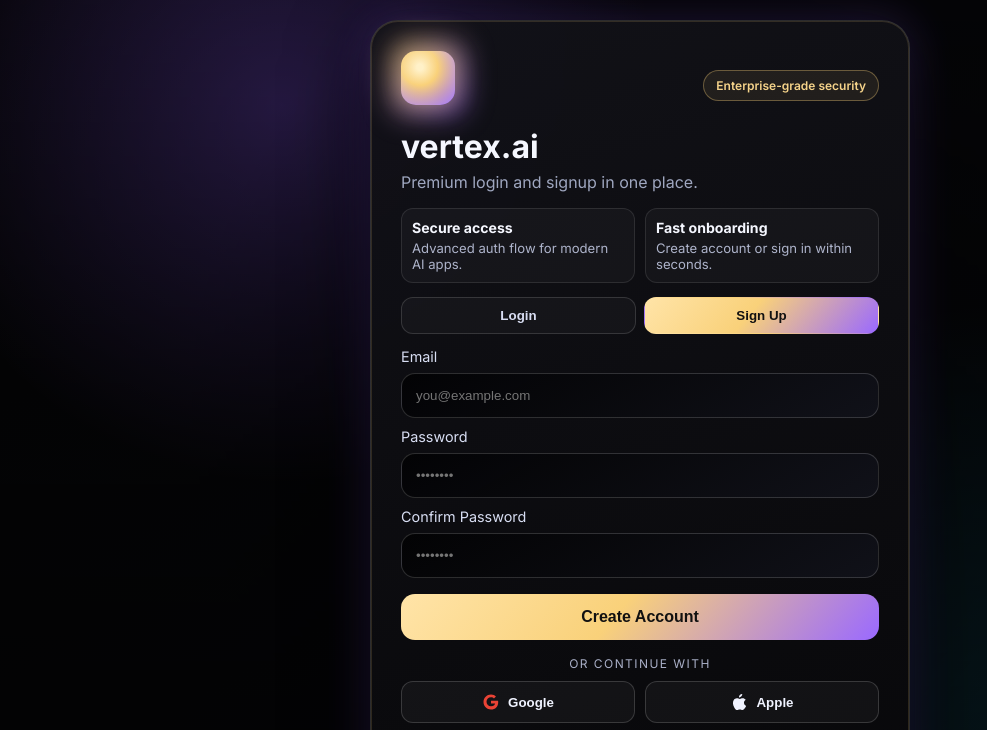
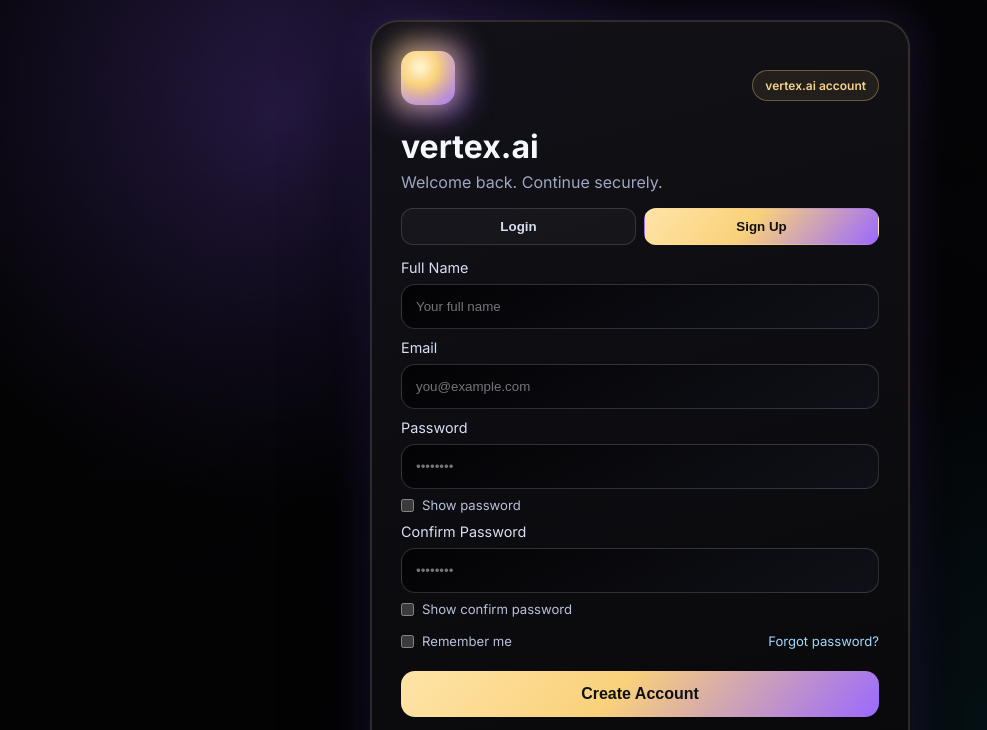
Before and after one commit to mrnikhil0018-dotcom/Vertex.ai, a plain HTML site: page index.html in a window 1280 px wide. Both pictures are taken after a click on the tab "Sign Up". Shown: the top 730 px of the page, without its empty margins (0-987 px from the left). Drawn offline with Linux system fonts and the light colour scheme.

Commit message:
Add forgot password, signup name field, and password visibility toggles

```diff
--- a/app.js
+++ b/app.js
@@ -5,6 +5,11 @@
 const submitBtn = document.getElementById('submitBtn');
 const confirmWrap = document.getElementById('confirmWrap');
 const confirmInput = document.getElementById('confirmPassword');
+const nameWrap = document.getElementById('nameWrap');
+const nameInput = document.getElementById('name');
+const passwordInput = document.getElementById('password');
+const showPassword = document.getElementById('showPassword');
+const showConfirmPassword = document.getElementById('showConfirmPassword');
 
 let mode = 'login';
 
@@ -12,16 +17,13 @@
   mode = nextMode;
   const isSignup = mode === 'signup';
 
-  if (loginTab && signupTab) {
-    loginTab.classList.toggle('active', !isSignup);
-    signupTab.classList.toggle('active', isSignup);
-    loginTab.setAttribute('aria-selected', String(!isSignup));
-    signupTab.setAttribute('aria-selected', String(isSignup));
-  }
+  loginTab?.classList.toggle('active', !isSignup);
+  signupTab?.classList.toggle('active', isSignup);
+  loginTab?.setAttribute('aria-selected', String(!isSignup));
+  signupTab?.setAttribute('aria-selected', String(isSignup));
 
-  if (confirmWrap) {
-    confirmWrap.classList.toggle('hidden', !isSignup);
-  }
+  confirmWrap?.classList.toggle('hidden', !isSignup);
+  nameWrap?.classList.toggle('hidden', !isSignup);
 
   if (submitBtn) {
     submitBtn.textContent = isSignup ? 'Create Account' : 'Login';
@@ -32,6 +34,18 @@
   }
 }
 
+showPassword?.addEventListener('change', () => {
+  if (passwordInput) {
+    passwordInput.type = showPassword.checked ? 'text' : 'password';
+  }
+});
+
+showConfirmPassword?.addEventListener('change', () => {
+  if (confirmInput) {
+    confirmInput.type = showConfirmPassword.checked ? 'text' : 'password';
+  }
+});
+
 loginTab?.addEventListener('click', () => setMode('login'));
 signupTab?.addEventListener('click', () => setMode('signup'));
 
@@ -39,12 +53,19 @@
   form.addEventListener('submit', (event) => {
     event.preventDefault();
 
-    const email = document.getElementById('email')?.value.trim();
-    const password = document.getElementById('password')?.value ?? '';
+    const name = nameInput?.value.trim() ?? '';
+    const email = document.getElementById('email')?.value.trim() ?? '';
+    const password = passwordInput?.value ?? '';
     const confirmPassword = confirmInput?.value ?? '';
 
     if (!email || !password) {
       statusBox.textContent = 'Please enter email and password.';
+      statusBox.style.color = '#ff9595';
+      return;
+    }
+
+    if (mode === 'signup' && !name) {
+      statusBox.textContent = 'Please enter your full name.';
       statusBox.style.color = '#ff9595';
       return;
     }
@@ -66,7 +87,7 @@
 
     window.setTimeout(() => {
       statusBox.textContent = mode === 'signup'
-        ? 'Account created ✅ Welcome to vertex.ai.'
+        ? `Account created ✅ Welcome, ${name}.`
         : 'Login successful ✅ Welcome to vertex.ai.';
       statusBox.style.color = '#6cf5ad';
     }, 700);
--- a/index.html
+++ b/index.html
@@ -22,22 +22,11 @@
             <div class="icon-glow"></div>
             <div class="logo"></div>
           </div>
-          <span class="status-pill">Enterprise-grade security</span>
+          <span class="status-pill">vertex.ai account</span>
         </div>
 
         <h1>vertex.ai</h1>
-        <p class="subtitle">Premium login and signup in one place.</p>
-
-        <div class="highlights">
-          <article>
-            <h3>Secure access</h3>
-            <p>Advanced auth flow for modern AI apps.</p>
-          </article>
-          <article>
-            <h3>Fast onboarding</h3>
-            <p>Create account or sign in within seconds.</p>
-          </article>
-        </div>
+        <p class="subtitle">Welcome back. Continue securely.</p>
 
         <div class="auth-switch" role="tablist" aria-label="Authentication mode">
           <button id="loginTab" class="switch-btn active" type="button" role="tab" aria-selected="true">Login</button>
@@ -45,15 +34,27 @@
         </div>
 
         <form id="authForm" novalidate>
+          <div id="nameWrap" class="hidden">
+            <label for="name">Full Name</label>
+            <input type="text" id="name" placeholder="Your full name" />
+          </div>
+
           <label for="email">Email</label>
           <input type="email" id="email" placeholder="you@example.com" required />
 
           <label for="password">Password</label>
           <input type="password" id="password" placeholder="••••••••" minlength="8" required />
+          <label class="inline-check"><input type="checkbox" id="showPassword" /> Show password</label>
 
           <div id="confirmWrap" class="hidden">
             <label for="confirmPassword">Confirm Password</label>
             <input type="password" id="confirmPassword" placeholder="••••••••" minlength="8" />
+            <label class="inline-check"><input type="checkbox" id="showConfirmPassword" /> Show confirm password</label>
+          </div>
+
+          <div class="form-row">
+            <label class="inline-check"><input type="checkbox" id="rememberMe" /> Remember me</label>
+            <a href="#" class="forgot-link">Forgot password?</a>
           </div>
 
           <button type="submit" id="submitBtn" class="sign-btn">Login</button>
--- a/styles.css
+++ b/styles.css
@@ -6,8 +6,6 @@
   --card-border: rgba(255, 255, 255, 0.14);
   --text-main: #f5f7ff;
   --text-soft: #9fa7c0;
-  --gold: #f9d17a;
-  --purple: #8f5bff;
   --ok: #6cf5ad;
 }
 
@@ -33,14 +31,7 @@
     linear-gradient(to bottom, rgba(0, 0, 0, 0.28), rgba(0, 0, 0, 0.65));
 }
 
-.auth-shell {
-  position: relative;
-  min-height: 100vh;
-  display: grid;
-  place-items: center;
-  padding: 20px;
-}
-
+.auth-shell { position: relative; min-height: 100vh; display: grid; place-items: center; padding: 20px; }
 .auth-card {
   width: min(100%, 540px);
   padding: 30px;
@@ -81,21 +72,6 @@
 h1 { margin: 8px 0 6px; font-size: clamp(1.7rem, 4vw, 2rem); text-transform: lowercase; }
 .subtitle { margin: 0 0 16px; color: var(--text-soft); }
 
-.highlights {
-  display: grid;
-  grid-template-columns: 1fr 1fr;
-  gap: 10px;
-  margin-bottom: 14px;
-}
-.highlights article {
-  border: 1px solid rgba(255, 255, 255, 0.1);
-  background: rgba(255, 255, 255, 0.03);
-  border-radius: 12px;
-  padding: 10px;
-}
-.highlights h3 { margin: 0 0 4px; font-size: 0.88rem; }
-.highlights p { margin: 0; color: #aeb4cb; font-size: 0.82rem; }
-
 .auth-switch { display: grid; grid-template-columns: 1fr 1fr; gap: 8px; margin-bottom: 14px; }
 .switch-btn {
   border: 1px solid rgba(255, 255, 255, 0.14);
@@ -123,9 +99,33 @@
 }
 .hidden { display: none; }
 
+.inline-check {
+  display: flex;
+  align-items: center;
+  gap: 8px;
+  margin-top: 8px;
+  font-size: 0.82rem;
+  color: #b9c0da;
+}
+.inline-check input { width: auto; margin: 0; }
+
+.form-row {
+  display: flex;
+  align-items: center;
+  justify-content: space-between;
+  gap: 10px;
+  margin-top: 8px;
+}
+.forgot-link {
+  color: #9fd8ff;
+  text-decoration: none;
+  font-size: 0.82rem;
+}
+.forgot-link:hover { text-decoration: underline; }
+
 .sign-btn {
   width: 100%;
-  margin-top: 16px;
+  margin-top: 14px;
   border: 0;
   border-radius: 14px;
   padding: 14px;
@@ -156,7 +156,5 @@
 
 @media (max-width: 540px) {
   .auth-card { padding: 22px; border-radius: 22px; }
-  .highlights,
   .social-grid { grid-template-columns: 1fr; }
-  .status-pill { font-size: 0.68rem; }
 }
```
Also changed, not shown: mobile-preview.html (+45 -22 lines).
